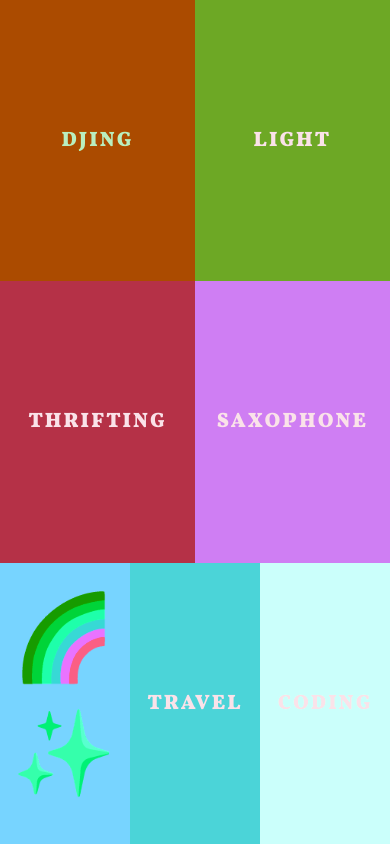
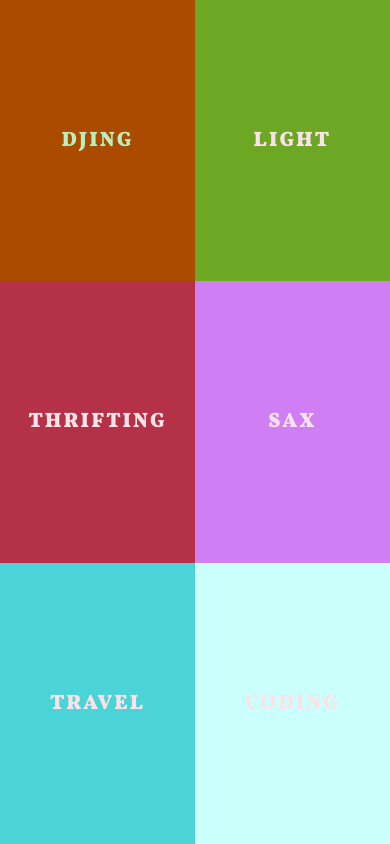
Before and after one commit to jungledre/adrienneshappyplace, a React (Create React App) app: page /hobbies in a window 390 px wide. Shown: the top 844 px of the page. Built offline with nearby package versions, Linux system fonts and the light colour scheme.

Commit message:
typos, mobile fixes

```diff
--- a/src/App.js
+++ b/src/App.js
@@ -64,7 +64,7 @@ function App() {
             <Nature />
           </Page>
         </Route>
-        <Route path='/saxophone'>
+        <Route path='/sax'>
           <Page title={'Saxophone'}>
             <Sax />
           </Page>
--- a/src/components/page.css
+++ b/src/components/page.css
@@ -10,6 +10,12 @@
   height: 100%;
   max-width: 1000px;
   padding: 10%;
+}
+
+@media only screen and (max-width: 768px) {
+  .page-container {
+    padding-top: 90px;
+  }
 }
 
 nav {
--- a/src/pages/Hobbies.js
+++ b/src/pages/Hobbies.js
@@ -6,7 +6,7 @@ const favoriteThings = [
   'djing',
   'light',
   'thrifting',
-  'saxophone',
+  'sax',
   'happyplace',
   'travel',
   'coding',
@@ -28,7 +28,7 @@ const rainbow = [
 
 function Home() {
   return (
-    <div className='home rainbow flex-wrap'>
+    <div id='home' className='home rainbow flex-wrap'>
       {favoriteThings.map((thing, i) => {
         return (
           <a
@@ -38,7 +38,7 @@ function Home() {
           >
             {thing === 'happyplace' ? (
               <a
-                href='https://youtu.be/xfr64zoBTAQ'
+                href='/hobbies'
                 aria-label='sunshine lollipops and rainbows'
                 className='big-love'
               >
--- a/src/pages/Nature.js
+++ b/src/pages/Nature.js
@@ -5,7 +5,7 @@ import Content from '../components/Content';
 const content = [
   {
     title: "Gardening",
-    content: ['I grew up in the city but my parents bartered with a neighbor for access to their land. I have fond memories of walking through the neihborhood to fetch fresh veggies for screened in porch dinners accompanied by the ocassional flash of a lightning bug and the  hum of cicadas.']
+    content: ['I grew up in the city but my parents bartered with a neighbor for access to their land. I have fond memories of walking through the neighborhood to fetch fresh veggies for screened in porch dinners accompanied by the ocassional flash of a lightning bug and the  hum of cicadas.']
   },
   {
     title: "House Plants",
--- a/src/pages/home.css
+++ b/src/pages/home.css
@@ -73,3 +73,15 @@ a {
 .big-love {
   font-size: 4em;
 }
+
+@media only screen and (max-width: 768px) {
+  .home a:nth-child(5) {
+    display: none;
+  }
+  .home a:nth-child(5) {
+    display: none;
+  }
+  .home > .x3 {
+    min-width: 50%;
+  }
+}
--- a/src/pages/youtube.css
+++ b/src/pages/youtube.css
@@ -27,6 +27,13 @@
   z-index: -99;
 
 }
+
+@media only screen and (max-width: 768px) {
+  iframe {
+    display: hidden;
+  }
+}
+
 @media (min-aspect-ratio: 16/9) {
   .video-foreground { height: 300%; top: -100%; }
 }
```
